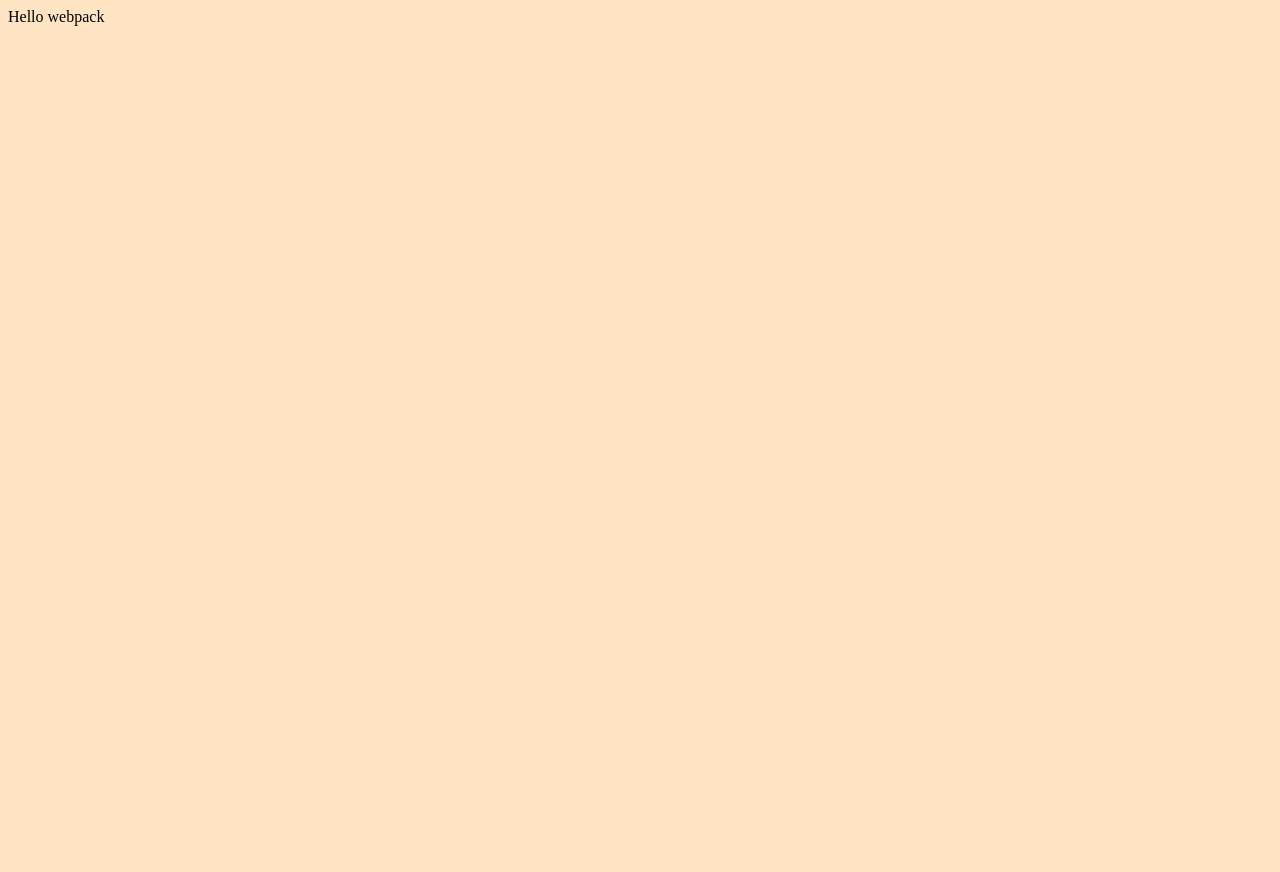
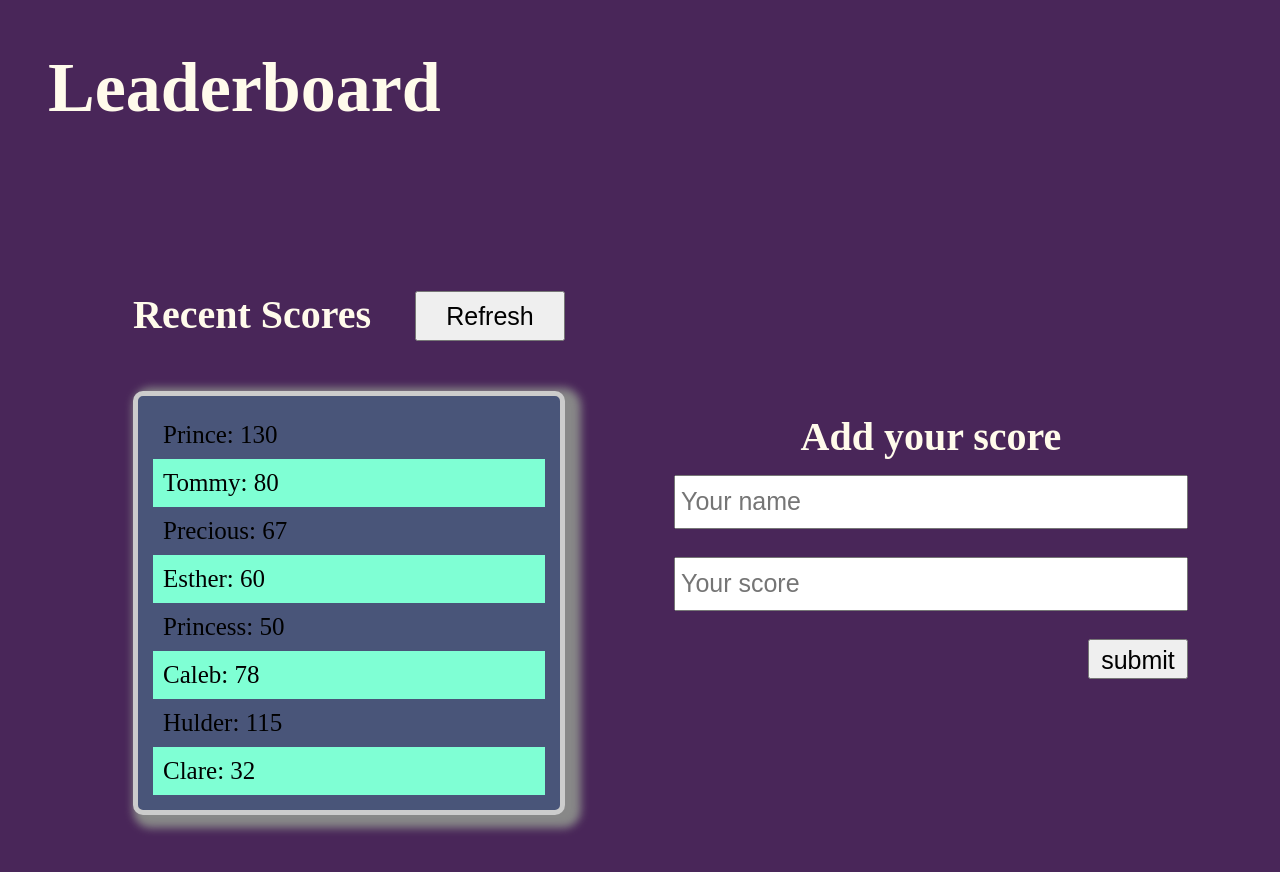
Before and after one commit to QueenterJuma/-Leaderboard-API.github.io, a website built with webpack: page src/index.html in a window 1280 px wide. Before the commit the page ends 800 px from the top, so only its background shows below. Built offline with nearby package versions, Linux system fonts and the light colour scheme.

Commit message:
Add update in index.html and style.css files

```diff
--- a/src/index.html
+++ b/src/index.html
@@ -0,0 +1,52 @@
+<!DOCTYPE html>
+<html lang="en">
+  <head>
+    <meta charset="UTF-8" />
+    <meta http-equiv="X-UA-Compatible" content="IE=edge" />
+    <meta name="viewport" content="width=device-width, initial-scale=1.0" />
+    <title>Leader-Board</title>
+  </head>
+
+  <body>
+    <h1>Leaderboard</h1>
+    <div class="container">
+      <div class="score-board">
+        <div class="score-header">
+          <h3>Recent Scores</h3>
+          <button class="refresh-btn">Refresh</button>
+        </div>
+        <div class="board">
+          <li>Prince: <span>130</span></li>
+          <li>Tommy: <span>80</span></li>
+          <li>Precious: <span>67</span></li>
+          <li>Esther: <span>60</span></li>
+          <li>Princess: <span>50</span></li>
+          <li>Caleb: <span>78</span></li>
+          <li>Hulder: <span>115</span></li>
+          <li>Clare: <span>32</span></li>
+        </div>
+      </div>
+
+      <div class="add-score">
+        <h3>Add your score</h3>
+        <form class="form">
+          <input
+            type="text"
+            id="data"
+            class="name"
+            placeholder="Your name"
+            required
+          /><br />
+          <input
+            type="text"
+            id="data"
+            class="score"
+            placeholder="Your score"
+            required
+          /><br />
+          <input type="submit" class="submit" value="submit" />
+        </form>
+      </div>
+    </div>
+  </body>
+</html>
--- a/src/index.js
+++ b/src/index.js
@@ -1,13 +1 @@
-import _ from "lodash";
 import "./style.css";
-
-function component() {
-  const element = document.createElement("div");
-
-  // Lodash, now imported by this script
-  element.innerHTML = _.join(["Hello", "webpack"], " ");
-  element.classList.add("hello");
-  return element;
-}
-
-document.body.appendChild(component());
--- a/src/style.css
+++ b/src/style.css
@@ -1,3 +1,113 @@
+* {
+  padding: 0;
+  margin: 0;
+}
+
 body {
-    background-color: bisque;
+  font-size: 25px;
+  background-color: #492659;
+  display: flex;
+  flex-direction: column;
 }
+
+h1,
+h3 {
+  color: #fffbeb;
+}
+
+h1 {
+  font-weight: bolder;
+  font-size: 70px;
+  margin: 3rem;
+}
+
+h3 {
+  font-weight: bold;
+  font-size: 40px;
+}
+
+.container {
+  display: flex;
+  gap: 150px;
+  justify-content: center;
+  align-items: center;
+  margin: 100px;
+}
+
+.add-score,
+.score-board {
+  width: 40%;
+}
+
+.board {
+  border: 5px solid #ccc;
+  background-color: #495579;
+  padding: 15px;
+  border-radius: 10px;
+  box-shadow: 8px 5px 8px 8px #888;
+  overflow-y: scroll;
+  max-height: 560px;
+}
+
+.board li {
+  list-style: none;
+  padding: 10px;
+}
+
+.board li:nth-child(even) {
+  background-color: aquamarine;
+}
+
+.score-board {
+  display: flex;
+  flex-direction: column;
+  gap: 50px;
+  padding-top: 15px;
+}
+
+.add-score {
+  display: flex;
+  flex-direction: column;
+  justify-content: flex-start;
+  align-items: center;
+  position: relative;
+}
+
+.score-header {
+  display: flex;
+  justify-content: space-between;
+}
+
+.board-item {
+  display: flex;
+  height: 50px;
+  align-items: center;
+  padding-left: 10px;
+}
+
+input {
+  display: flex;
+  width: 500px;
+  height: 40px;
+  padding: 5px;
+  font-size: 25px;
+}
+
+.form {
+  display: flex;
+  flex-direction: column;
+  margin-top: 15px;
+}
+
+.submit {
+  width: 100px;
+  display: flex;
+  justify-content: center;
+  align-self: flex-end;
+}
+
+.refresh-btn {
+  width: 150px;
+  font-size: 25px;
+  height: 50px;
+}
```
Also changed, not shown: dist/index.html, dist/runtime.js, 1 other file.
